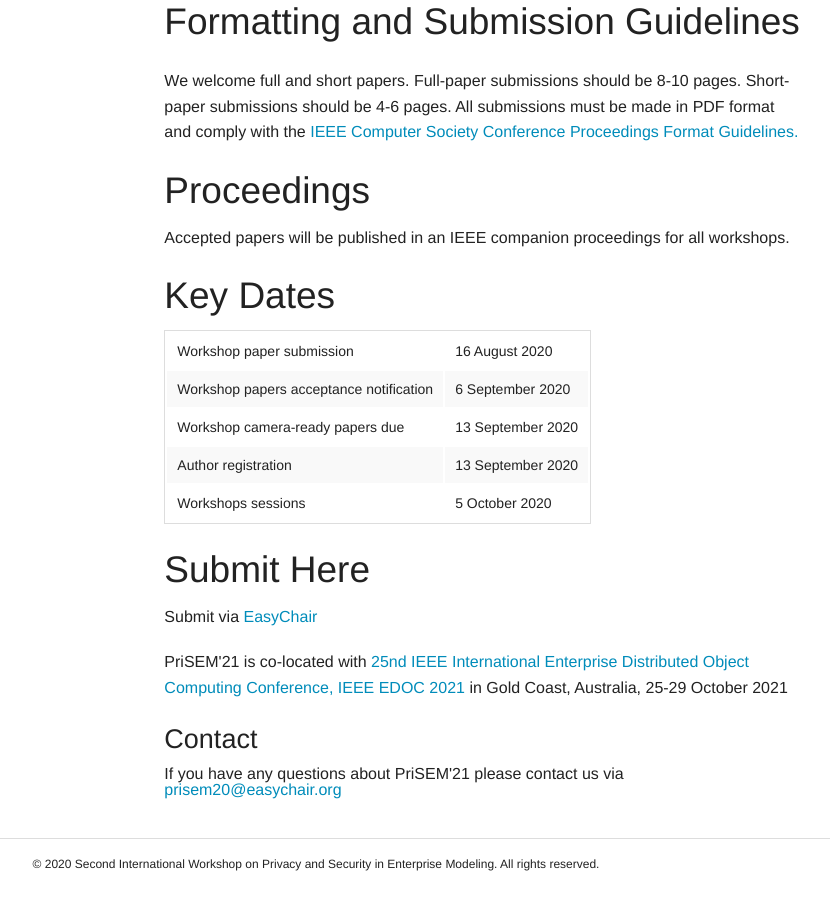
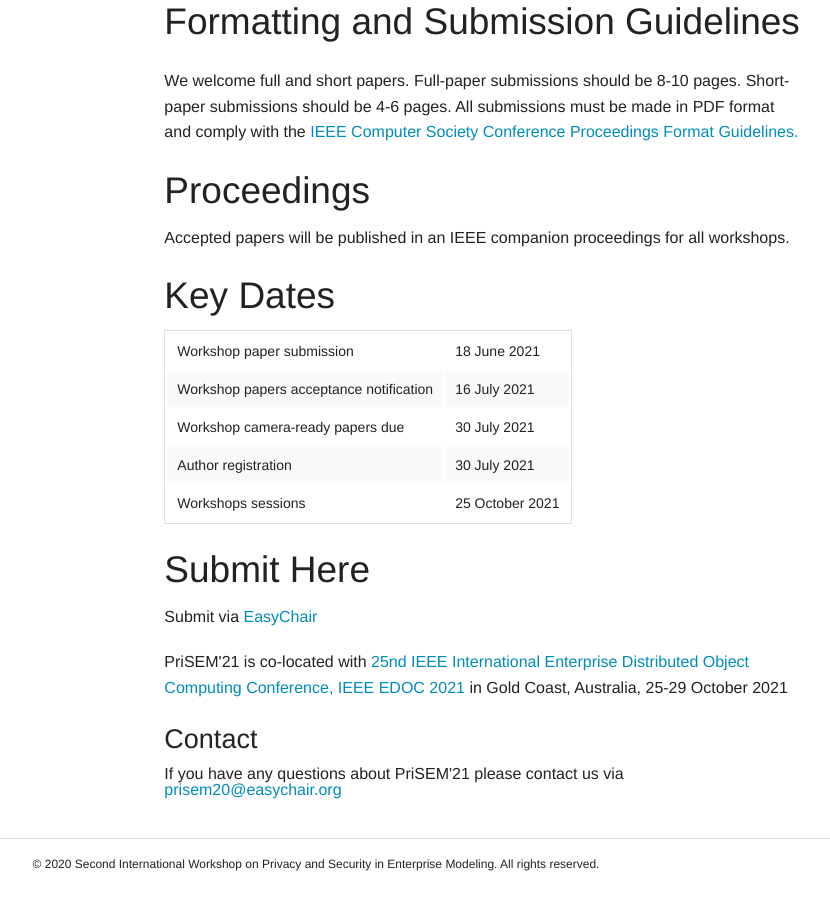
Before and after one commit to prisem-workshop/prisem-workshop.github.io, a Jekyll site: the page built from paper.html, in a window 1280 px wide and 900 px high, scrolled down 2259 px. Shown: the whole window, without its empty margins (324-1154 px from the left). Built offline with Jekyll 4.4.1, drawn with Linux system fonts in a browser that asks for light colours; comment, search, counter and statistics services are not loaded.

Commit message:
Update paper.html

```diff
--- a/paper.html
+++ b/paper.html
@@ -1,11 +1,11 @@
 ---
 layout: default
 ---
-<h1 class="print-only">First International Workshop on Privacy and Security in Enterprise Modeling (PriSEM'20)</h1>
-<p class="print-only"> in conjonction with IEEE EDOC 2020</p>
+<h1 class="print-only">Second International Workshop on Privacy and Security in Enterprise Modeling (PriSEM'21)</h1>
+<p class="print-only"> in conjonction with IEEE EDOC 2021</p>
 <h2>Call for papers</h2>
  <p class="no-print">Download the PDF version of CFP <a href="resources/cfp.pdf"  target="_blank">here</a>.</p>
- <p class="print-only"> Visit PriSEM20  website https://prisem-ws.github.io </p>
+ <p class="print-only"> Visit PriSEM21  website https://prisem-ws.github.io </p>
 
 <p>
 Security and privacy are critical issues in modern organizations. Enterprise business processes and their supporting systems have to constantly evolve in order to comply with security and privacy policies. Complex organizational structures and their distributed business processes make such compliance a major effort. Moreover, the intersection between privacy and security technologies and software engineering has tremendous implications on the very way information systems are modeled for their design and development. These changes affect the requirements and software engineering processes in organizations. That is why security and privacy requirements have to be explicitly addressed in enterprise models while technologies supporting security and privacy have to become an integrated part of Enterprise Architecture.
@@ -68,24 +68,24 @@
 <table>
 	<tr>
 		<td>
-Workshop paper submission</td><td> 16 August 2020</td>
+Workshop paper submission</td><td> 18 June 2021</td>
 </tr>
 <tr><td>
-Workshop papers acceptance notification</td> <td>6 September 2020</td>
+Workshop papers acceptance notification</td> <td>16 July 2021</td>
 </tr>
 <tr>
 	<td>
-Workshop camera-ready papers due</td> <td>13 September 2020</td>
+Workshop camera-ready papers due</td> <td>30 July 2021</td>
 </tr>
 <tr><td>
-Author registration</td> <td>13 September 2020</td>
+Author registration</td> <td> 30 July 2021</td>
 </tr>
 <tr>
 	<td>
-Workshops sessions</td> <td>5 October 2020</td>
+Workshops sessions</td> <td>25 October 2021</td>
 </tr>
 </table>
 
 <h2>Submit Here</h2>
 <p class="print-only">Checkout our website know more about PriSEM: 	https://prisem-ws.github.io</p>
-<p>Submit via <a href="https://easychair.org/conferences/?conf=prisem20" target="_blank">EasyChair</a></p>
+<p>Submit via <a href="https://easychair.org/conferences/?conf=prisem21" target="_blank">EasyChair</a></p>
```
